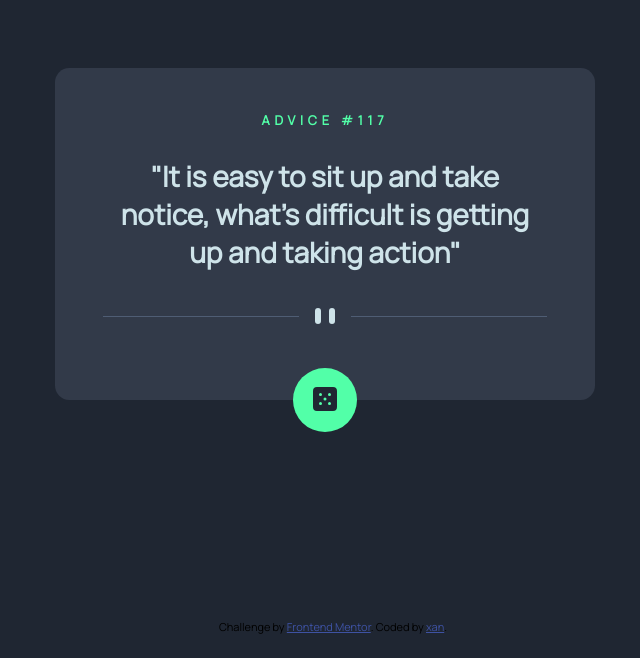
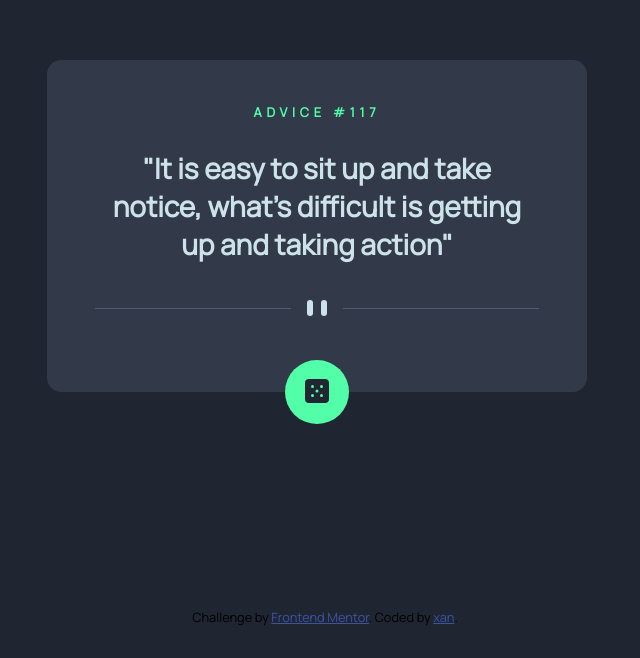
Before and after one commit to style-x/advice-generator-app, a plain HTML site: page index.html in a window 1280 px wide. Shown: the part 158-816 px from the top of the page, without its empty margins (315-955 px from the left). Drawn offline with Linux system fonts and the light colour scheme.

Commit message:
Versuch #2
Klein Anpassungen

```diff
--- a/style.css
+++ b/style.css
@@ -10,20 +10,16 @@
 
 
 body {
-  position: relative;
   display: flex;
   align-items: center;
   justify-content: center;
   width: 100%;
-  min-height: 100vh;
+  height: 100vh;
   background: none no-repeat center;
   background-color: var(--darkblue);
   font-family: 'Manrope', sans-serif;
-}
-
-body:hover {
-  background: url("design/desktop-design.jpg") no-repeat center;
-  background-color: var(--darkblue);
+  margin: 0;
+  padding: 0;
 }
 
 main {
@@ -36,10 +32,6 @@ main {
   position: relative;
   box-sizing: border-box;
   padding: 2.2rem;
-}
-
-main:hover {
-  opacity: 0.2;
 }
 
 main > h1 {
@@ -67,10 +59,14 @@ main > button {
   border-color: transparent;
 }
 
+button:hover {
+  box-shadow: 0 0 2rem var(--neongreen);
+}
+
 .attribution {
-  position: absolute;
+  position: fixed;
   bottom: 1rem;
-  font-size: 11px; text-align: center;
+  font-size: 0.8rem; text-align: center;
 }
 
 .attribution a {
```
Also changed, not shown: 1 other file.
